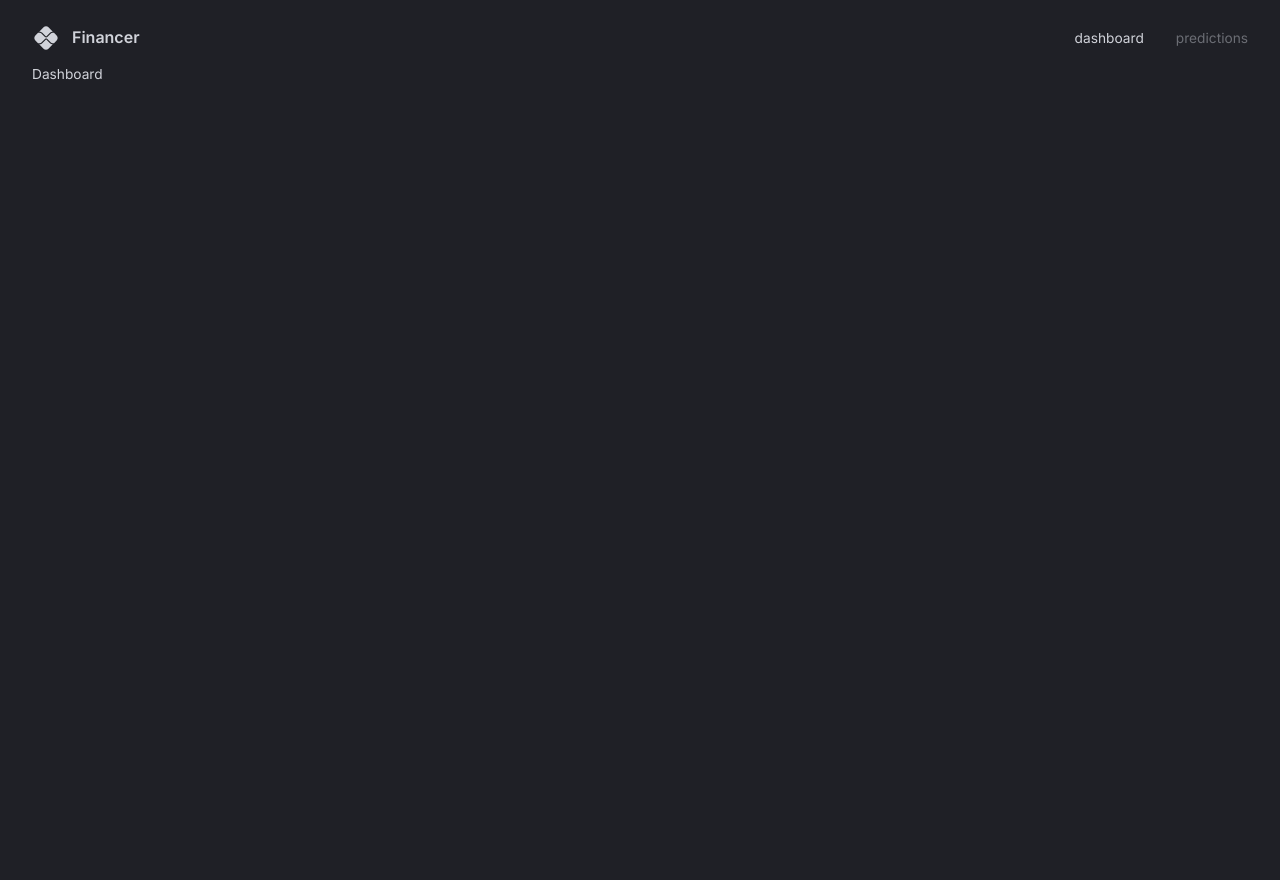
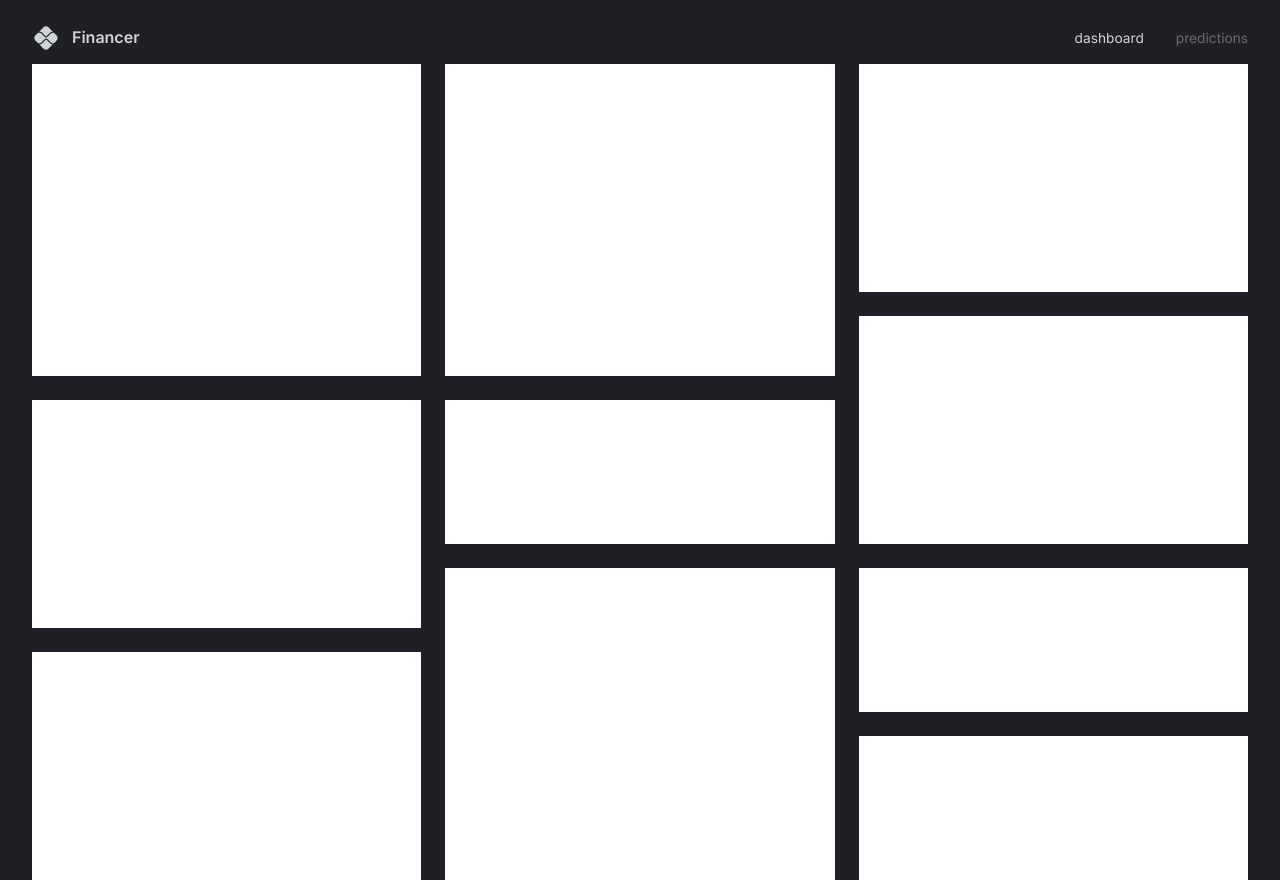
Before and after one commit to youngrokkim2017/finance_dashboard, a React (Vite) app in the folder client/: page / in a window 1280 px wide. Before the commit the page ends 800 px from the top, so only its background shows below. Built offline with nearby package versions, Linux system fonts and the light colour scheme.

Commit message:
Update dashboard layout

```diff
--- a/client/src/scenes/dashboard/index.tsx
+++ b/client/src/scenes/dashboard/index.tsx
@@ -1,14 +1,86 @@
 import React from 'react'
-import { Box, useTheme } from '@mui/material'
+import { Box, useMediaQuery, useTheme } from '@mui/material'
 
 type Props = object
 
+const gridTemplateLargeScreens = `
+    "a b c"
+    "a b c"
+    "a b c"
+    "a b f"
+    "d e f"
+    "d e f"
+    "d h i"
+    "g h i"
+    "g h j"
+    "g h j"
+`
+
+const gridTemplateSmallScreens = `
+    "a"
+    "a"
+    "a"
+    "a"
+    "b"
+    "b"
+    "b"
+    "b"
+    "c"
+    "c"
+    "c"
+    "d"
+    "d"
+    "d"
+    "e"
+    "e"
+    "f"
+    "f"
+    "f"
+    "g"
+    "g"
+    "g"
+    "h"
+    "h"
+    "h"
+    "h"
+    "i"
+    "i"
+    "j"
+    "j"
+`
+
 const Dashboard = (props: Props) => {
   const { palette } = useTheme()
+  const isAboveMediumScreens = useMediaQuery("(min-width: 1200px)")
 
   return (
-    <Box color={palette.grey[300]}>
-      Dashboard
+    <Box
+      width="100%"
+      height="100%"
+      display="grid"
+      gap="1.5rem"
+      sx={
+        isAboveMediumScreens ? {
+            gridTemplateColumns: "repeat(3, minmax(370px, 1fr))",
+            gridTemplateRows: "repeat(10, minmax(60px, 1fr))",
+            gridTemplateAreas: gridTemplateLargeScreens,
+        } : {
+            gridAutoColumns: "1fr",
+            gridAutoRows: "80px",
+            gridTemplateAreas: gridTemplateSmallScreens
+        }
+      }
+    >
+      <Box bgcolor="#fff" gridArea="a"></Box>
+      <Box bgcolor="#fff" gridArea="b"></Box>
+      <Box bgcolor="#fff" gridArea="c"></Box>
+      <Box bgcolor="#fff" gridArea="d"></Box>
+      <Box bgcolor="#fff" gridArea="e"></Box>
+      <Box bgcolor="#fff" gridArea="f"></Box>
+      <Box bgcolor="#fff" gridArea="g"></Box>
+      <Box bgcolor="#fff" gridArea="h"></Box>
+      <Box bgcolor="#fff" gridArea="i"></Box>
+      <Box bgcolor="#fff" gridArea="j"></Box>
     </Box>
   )
 }
```
